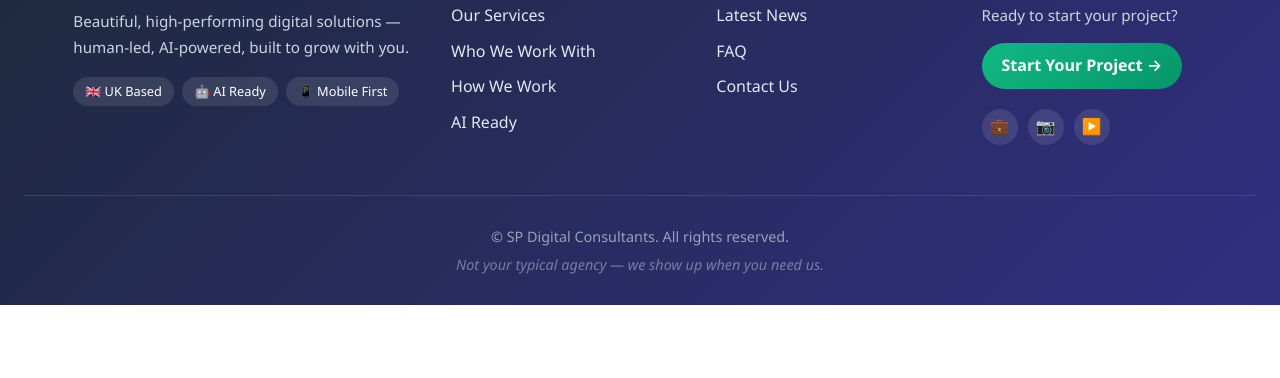
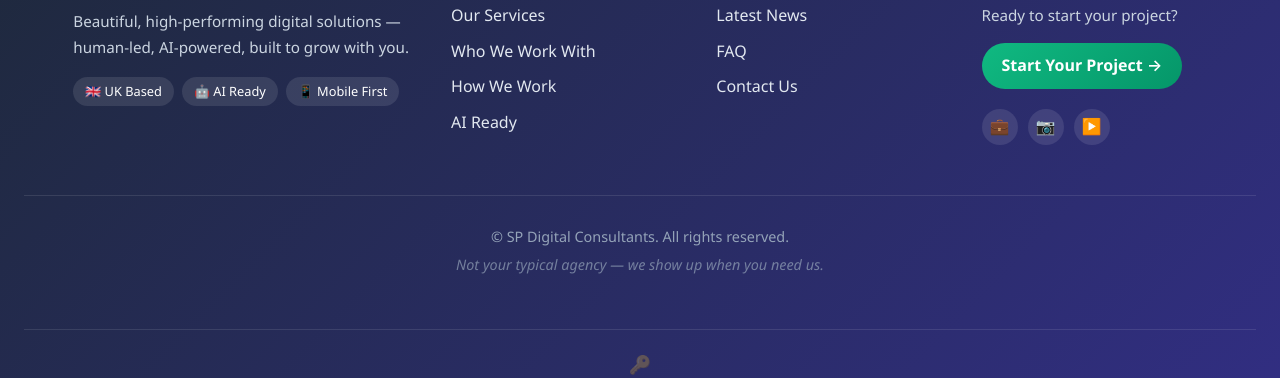
Before and after one commit to Peteashton-thedigitalink/spdigital-site, a plain HTML site: page index.html in a window 1280 px wide. Shown: the part 3358-3736 px from the top of the page. Drawn offline with Linux system fonts and the light colour scheme; files whose address does not match are found by name.

Commit message:
Add files via upload

```diff
--- a/includes/footer.html
+++ b/includes/footer.html
@@ -58,10 +58,10 @@
 
     <!-- Auto-update year -->
     <script>document.getElementById('year').textContent = new Date().getFullYear();</script>
-    </footer>
-    <!-- Back Office Link — Hidden but accessible -->
+    <!-- Back Office Access — Key Icon -->
 <div style="text-align: center; margin-top: 24px; padding-top: 20px; border-top: 1px solid rgba(255,255,255,0.1);">
-    <a href="/private/login.html" style="color: rgba(255,255,255,0.3); font-size: 12px; text-decoration: none;">
-    SP Digital Internal Portal
+    <a href="/private/login.html" style="color: rgba(255,255,255,0.25); font-size: 18px; text-decoration: none;" title="Internal Portal">
+    🔑
     </a>
     </div>
+    </footer>
```
